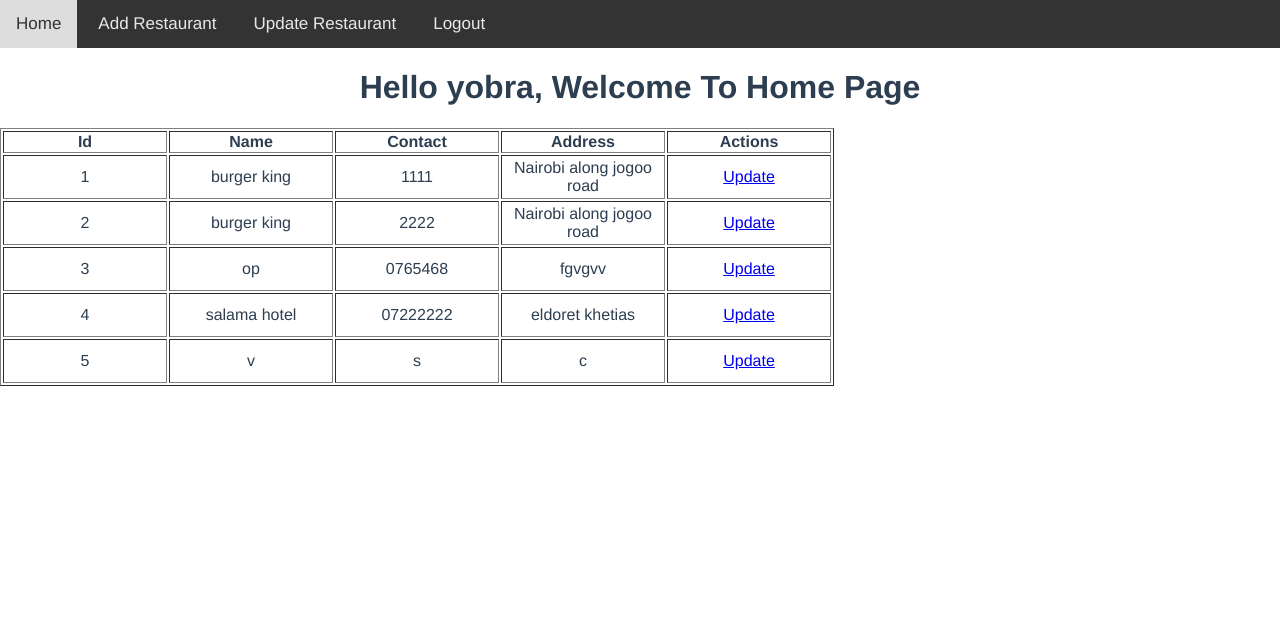
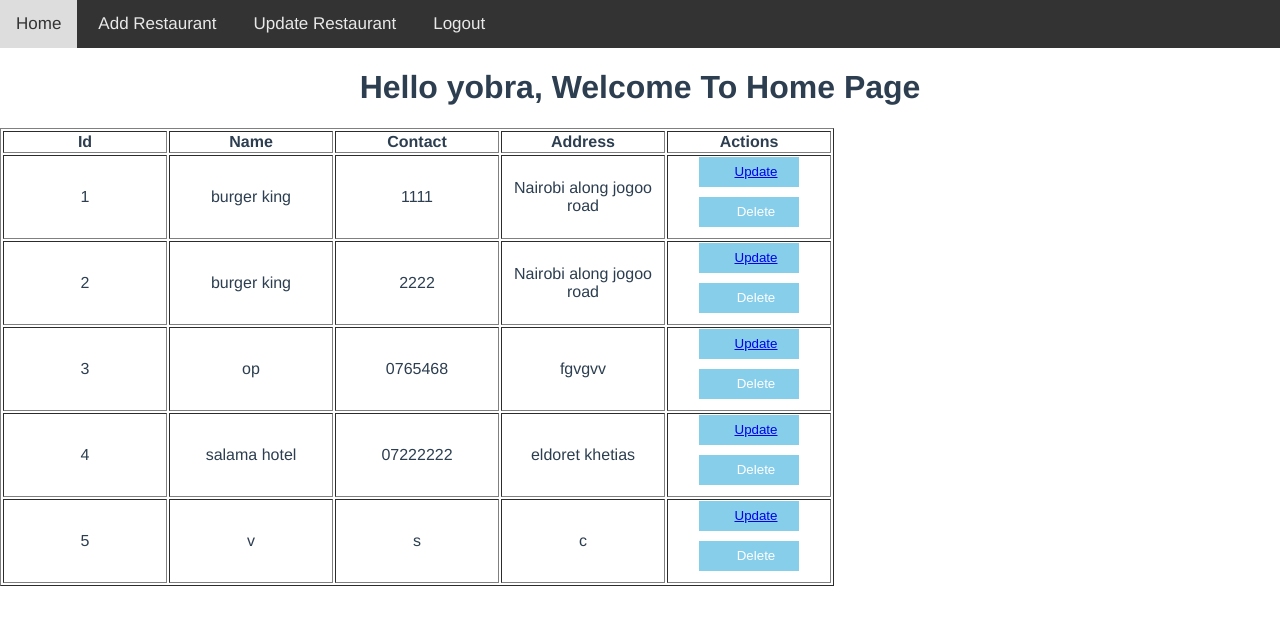
Before and after one commit to BryoEckoo/resto-project, a Vue app: page / in a window 1280 px wide. Shown: the top 624 px of the page. Built offline with nearby package versions, Linux system fonts and the light colour scheme; data requests are answered from the project's data file.

Commit message:
add delete functionality

```diff
--- a/src/components/Home.vue
+++ b/src/components/Home.vue
@@ -17,7 +17,11 @@
                 <td>{{ item.name }}</td>
                 <td>{{ item.contact }}</td>
                 <td>{{ item.address }}</td>
-                <td><router-link :to="'/update/' + item.id">Update</router-link></td>
+                <td class="td">
+                    <button class="update"><router-link :to="'/update/' + item.id">Update</router-link></button>
+                    <button class="delete" @click="deleteRestaurant(item.id)">Delete</button>
+                </td>
+
         </tr>
         </tbody>
 
@@ -70,6 +74,22 @@ export default {
         });
 
     },
+    async fetchRestaurants() {
+            try {
+                const response = await axios.get('http://localhost:3000/restaurants');
+                this.restaurants = response.data;
+            } catch (error) {
+                console.error(error);
+            }
+        },
+    async deleteRestaurant(id) {
+            try {
+                await axios.delete(`http://localhost:3000/restaurants/${id}`);
+                await this.fetchRestaurants();
+            } catch (error) {
+                console.error(error);
+            }
+        }
 
    /** fetchData() {
             axios.get('http://localhost:3000/restaurants')
@@ -88,4 +108,19 @@ td{
     width:160px;
     height:40px;
 }
+.delete, .update {
+    width: 100px;
+    height: 30px;
+    padding-left: 20px;
+    display: block;
+    margin-bottom: 10px;
+    margin-right: auto;
+    margin-left: auto;
+    background: skyblue;
+    color: white;
+    border: 1px solid skyblue;
+    cursor: pointer;
+    text-decoration: none;
+}
+
 </style>
```
